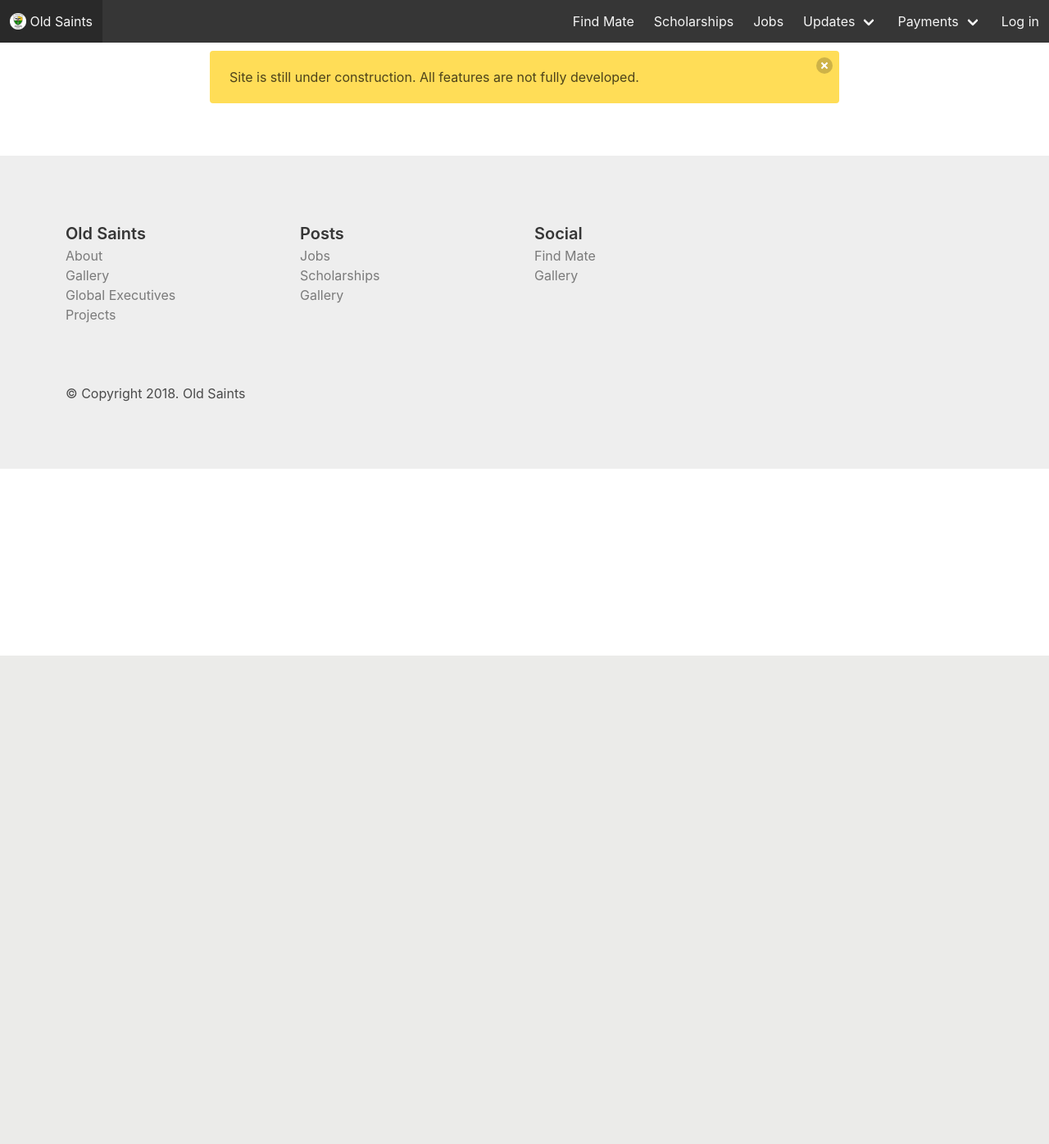
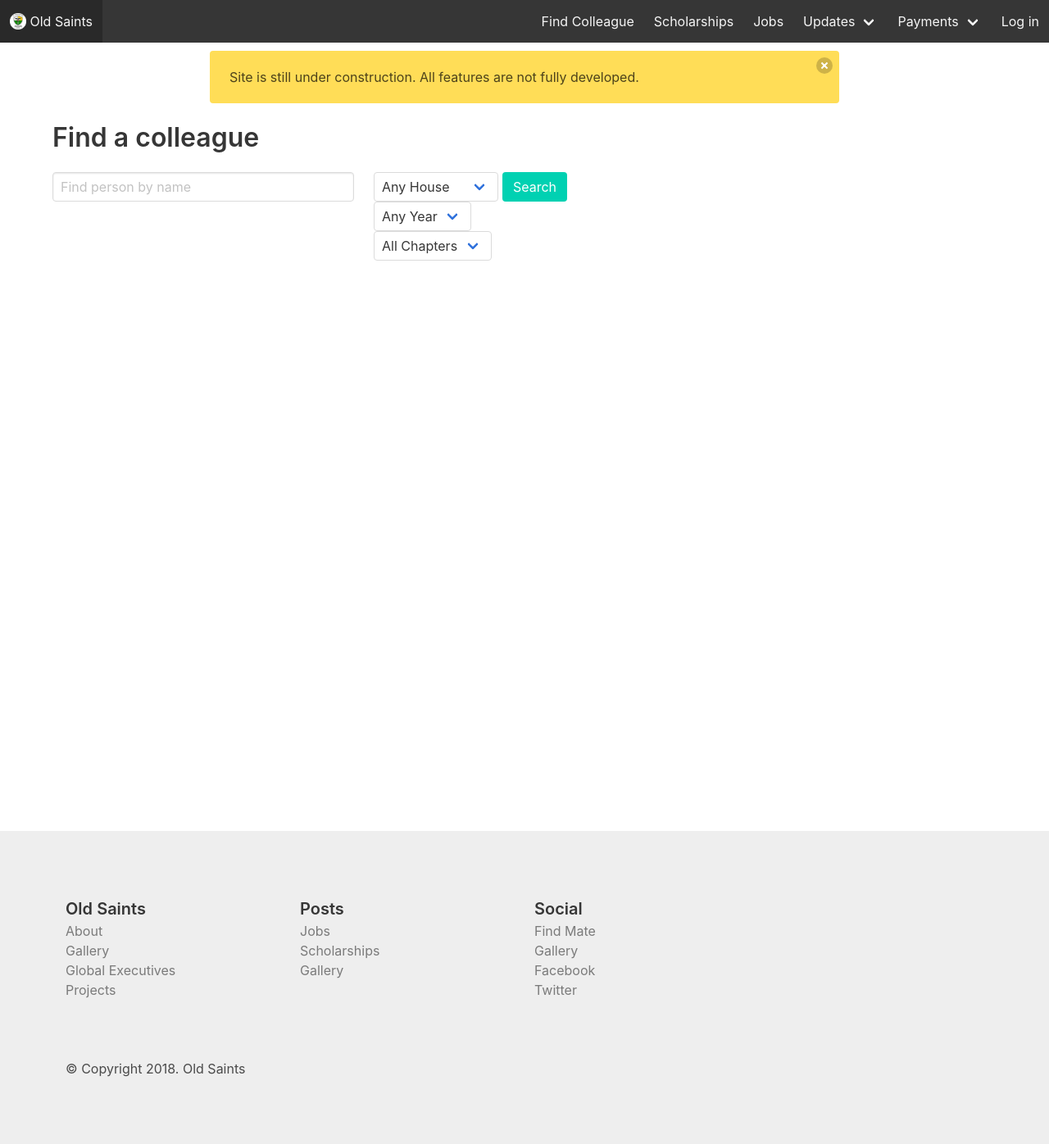
Before and after one commit to blackmann/old_saints, a Django app: a page that uses web/templates/web/base.html in a window 1280 px wide. Shown: the whole page at 82% size. Before the commit the page ends 800 px from the top, so only its background shows below. Run offline with Django 3.2, Linux system fonts and the light colour scheme; data comes from the database, SQL or seed files in the repository; both versions use the stored data as it was after the commit; some libraries are stand-ins or nearby versions.

Commit message:
Minor upgrade

```diff
--- a/web/models.py
+++ b/web/models.py
@@ -40,14 +40,27 @@ class Alumnum(models.Model):
 
     verified = models.BooleanField(default=False)
 
+    class Meta:
+        verbose_name_plural = "Alumni"
+
     def __str__(self):
         return self.user.get_full_name()
+
+    def save(self, *args, **kwargs):
+        if not self.member_id:
+            code_number = str(len(Alumnum.objects.all())+1).rjust(4, '0')
+            self.member_id = "%s%s" % (self.chapter.code, code_number)
+
+        super(Alumnum, self).save(*args, **kwargs)
 
 
 class Dues(models.Model):
     alumnum = models.ForeignKey(Alumnum, related_name="dues", on_delete=models.CASCADE)
     amount = models.DecimalField(default=0.0, max_digits=10, decimal_places=2)
     date_paid = models.DateField(auto_now=True)
+
+    class Meta:
+        verbose_name_plural = "Dues"
 
 
 class Job(models.Model):
--- a/web/static/web/css/main.css
+++ b/web/static/web/css/main.css
@@ -18,3 +18,12 @@ footer {
     padding: 5em;
     background: #eee
 }
+
+.inline-fields {
+    float: left;
+    margin-right: 5px;
+}
+
+.content-block {
+    min-height: 100vh;
+}
--- a/web/templates/web/base.html
+++ b/web/templates/web/base.html
@@ -24,7 +24,7 @@
             <div class="navbar-menu">
                 <div class="navbar-end">
                     <a class="navbar-item" href="{% url 'web:find_mate' %}">
-                        Find Mate
+                        Find Colleague
                     </a>
                     <a class="navbar-item" href="{% url 'web:scholarships' %}">
                         Scholarships
@@ -77,7 +77,10 @@
         Site is still under construction. All features are not fully developed.
     </div>
 
-    {% block content %} {% endblock content %}
+    <div class="content-block">
+        {% block content %} {% endblock content %}
+    </div>
+
 
     <footer>
         <div class="columns">
@@ -123,6 +126,12 @@
                     <li>
                         <a href="" class="has-text-grey">Gallery</a>
                     </li>
+                    <li>
+                        <a href="" class="has-text-grey">Facebook</a>
+                    </li>
+                    <li>
+                        <a href="" class="has-text-grey">Twitter</a>
+                    </li>
                 </ul>
             </div>
 
--- a/web/templates/web/find_mate.html
+++ b/web/templates/web/find_mate.html
@@ -1,9 +1,107 @@
-{% extends "web/base.html" %}
+{% extends "web/base.html" %} {% block main_title %} Find Mate {% endblock main_title %} {% block content %}
+<!-- the search form -->
 
-{% block main_title %}
-Find Mate
-{% endblock main_title %}
+<div class="container">
+    <p class="title is-3">Find a colleague</p>
+    <form action="{% url 'web:find_mate' %}" method="GET">
+        <div class="columns">
+            <div class="column is-one-third">
+                <div class="field">
+                    <input type="text" class="input" placeholder="Find person by name">
+                </div>
+            </div>
+            <div class="column">
+                <div>
+                    <div class="control inline-fields">
+                        <div class="select">
+                            <select name="house">
+                                <option>Any House</option>
+                                {% for h in houses %}
+                                <option>{{h}}</option>
+                                {% endfor %}
+                            </select>
+                        </div>
+                    </div>
+                    <div class="control inline-fields">
+                        <div class="select">
+                            <select name="house">
+                                <option>Any Year</option>
+                                <option value="">1980</option>
+                                <option value="">1981</option>
+                                <option value="">1982</option>
+                                <option value="">1983</option>
+                            </select>
+                        </div>
+                    </div>
 
-{% block content %}
+                    <div class="control inline-fields">
+                        <div class="select">
+                            <select name="chapter">
+                                <option value="">All Chapters</option>
+                                {% for ch in chapters %}
+                                <option value="{{ch}}">{{ch}}</option>
+                                {% endfor %}
+                            </select>
+                        </div>
+                    </div>
 
+                    <button class="button is-primary" type="submit">Search</button>
+                </div>
+
+                <input type="hidden" name="s" value="1">
+            </div>
+        </div>
+    </form>
+
+    <div>
+        {% if results %}
+        <br><br>
+        <p class="title is-5">Search results</p>
+
+        <div class="columns is-multiple is-mobile">
+            {% for alum in results %}
+            <div class="column is-one-third">
+                <div class="box">
+                    <article class="media">
+                        <div class="media-left">
+                            <figure class="image is-64x64">
+                                <img src="https://bulma.io/images/placeholders/128x128.png" alt="Image">
+                            </figure>
+                        </div>
+                        <div class="media-content">
+                            <div class="content">
+                                <p>
+                                    <strong>{{alum}}</strong>
+                                    <small>{{alum.user.email}}</small>
+                                    <br> Lorem ipsum dolor sit amet, consectetur adipiscing elit. Aenean efficitur sit amet massa
+                                    fringilla egestas. Nullam condimentum luctus turpis.
+                                </p>
+                            </div>
+                            <nav class="level is-mobile">
+                                <div class="level-left">
+                                    <a class="level-item" aria-label="reply">
+                                        <span class="icon is-small">
+                                            <i class="fab fa-twitter" aria-hidden="true"></i>
+                                        </span>
+                                    </a>
+                                    <a class="level-item" aria-label="retweet">
+                                        <span class="icon is-small">
+                                            <i class="fab fa-instagram" aria-hidden="true"></i>
+                                        </span>
+                                    </a>
+                                    <a class="level-item" aria-label="like">
+                                        <span class="icon is-small">
+                                            <i class="fab fa-facebook-square" aria-hidden="true"></i>
+                                        </span>
+                                    </a>
+                                </div>
+                            </nav>
+                        </div>
+                    </article>
+                </div>
+            </div>
+            {% endfor %} {% else %} {% endif %}
+        </div>
+    </div>
+</div>
 {% endblock content %}
--- a/web/templates/web/scholarships.html
+++ b/web/templates/web/scholarships.html
@@ -19,11 +19,11 @@ Scholarships
             <span class="icon">
                 <i class="fas fa-building"></i>
             </span>{{ scholarship.school }}</p>
-        <p>{{ scholarship.description }}</p>
+        <p>{{ scholarship.description|truncatechars:250 }}</p>
         <br>
         <div class="columns">
             <div class="column">
-                <a class="button is-small" href="">Details &amp; How to Apply</a>
+                <a class="button is-small" href="{% url 'web:scholarship_detail' scholarship.id %}">More &amp; How to Apply</a>
             </div>
             <div class="column">
                 <p class="has-text-grey-light" style="font-size: 10pt;">Posted by {{scholarship.posted_by}}</p>
--- a/web/urls.py
+++ b/web/urls.py
@@ -14,7 +14,8 @@ urlpatterns = [
     url(r'^jobs/(?P<job_id>\d+)/$', views.job_detail, name="job_detail"),
     url(r'^scholarships/$', views.scholarships, name="scholarships"),
     url(r'^scholarship/create/$', views.create_scholarship, name="create_scholarship_post"),
-    url(r'^find-mate/$', views.find_mate, name="find_mate",)
+    url(r'^find-mate/$', views.find_mate, name="find_mate",),
+    url(r'^scholarships/(?P<scholarship_id>\d+)/$', views.scholarship_detail, name="scholarship_detail")
 ]
 
 app_name = 'web'
--- a/web/views.py
+++ b/web/views.py
@@ -263,5 +263,24 @@ def create_scholarship(request):
 
 
 def find_mate(request):
+    context = {
+        'houses': House.objects.all(),
+        'chapters': Chapter.objects.all()
+    }
 
-    return render(request, "web/find_mate.html")
+    if request.GET.get('s', None) == '1':
+        context['results'] = Alumnum.objects.all()[:10]
+
+    print(context)
+
+    return render(request, "web/find_mate.html", context)
+
+
+def scholarship_detail(request, scholarship_id):
+    scholarship = Scholarship.objects.get(pk=scholarship_id)
+
+    context = {
+        'scholarship': scholarship
+    }
+
+    return render(request, 'web/scholarship_detail.html', context)
```
Also changed, not shown: web/admin.py (+16 -1 lines), web/templates/web/registration_complete.html (+5 -7 lines), web/templates/web/scholarship_detail.html (added, +19 -0 lines), db.sqlite3.
